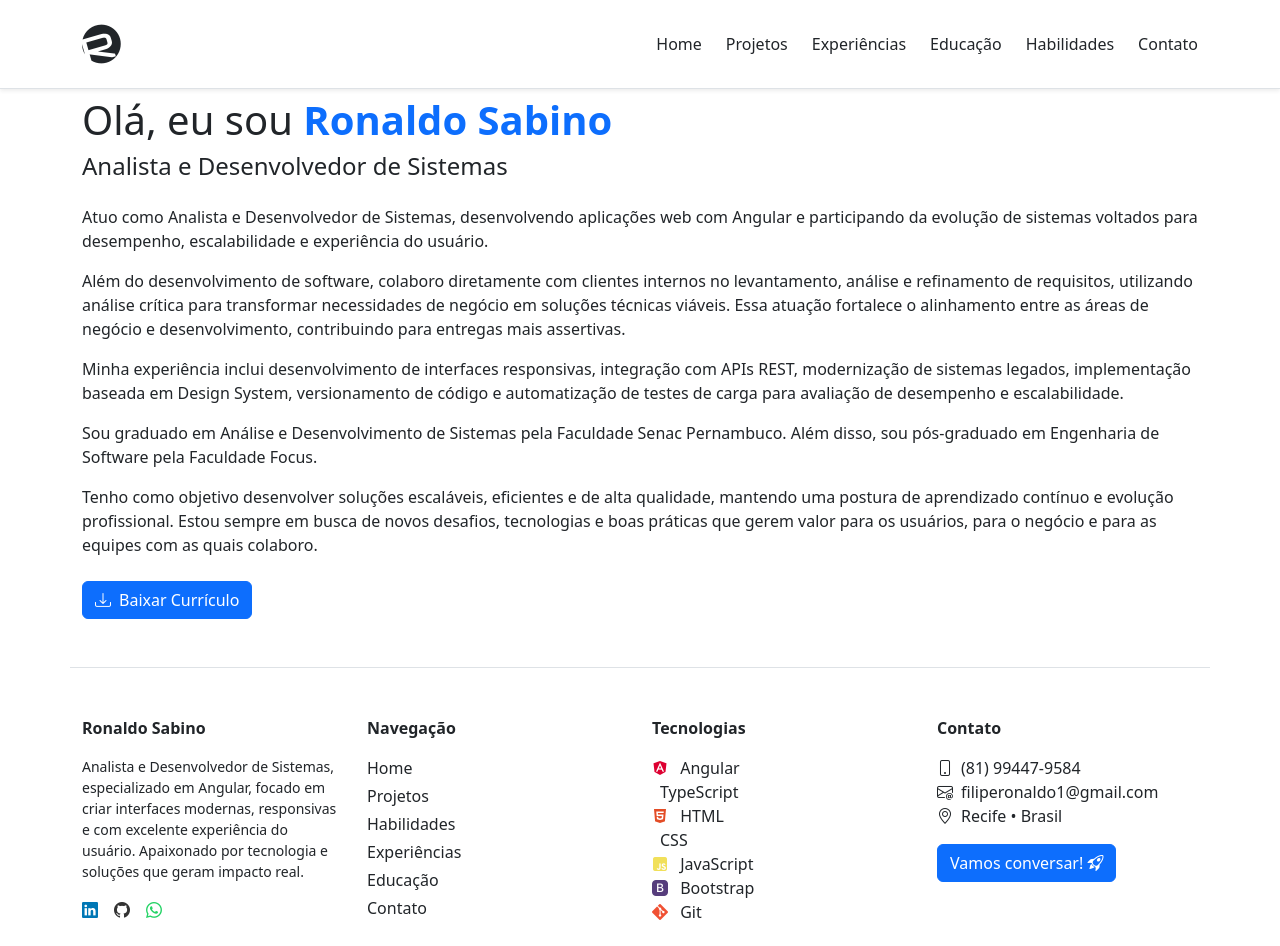
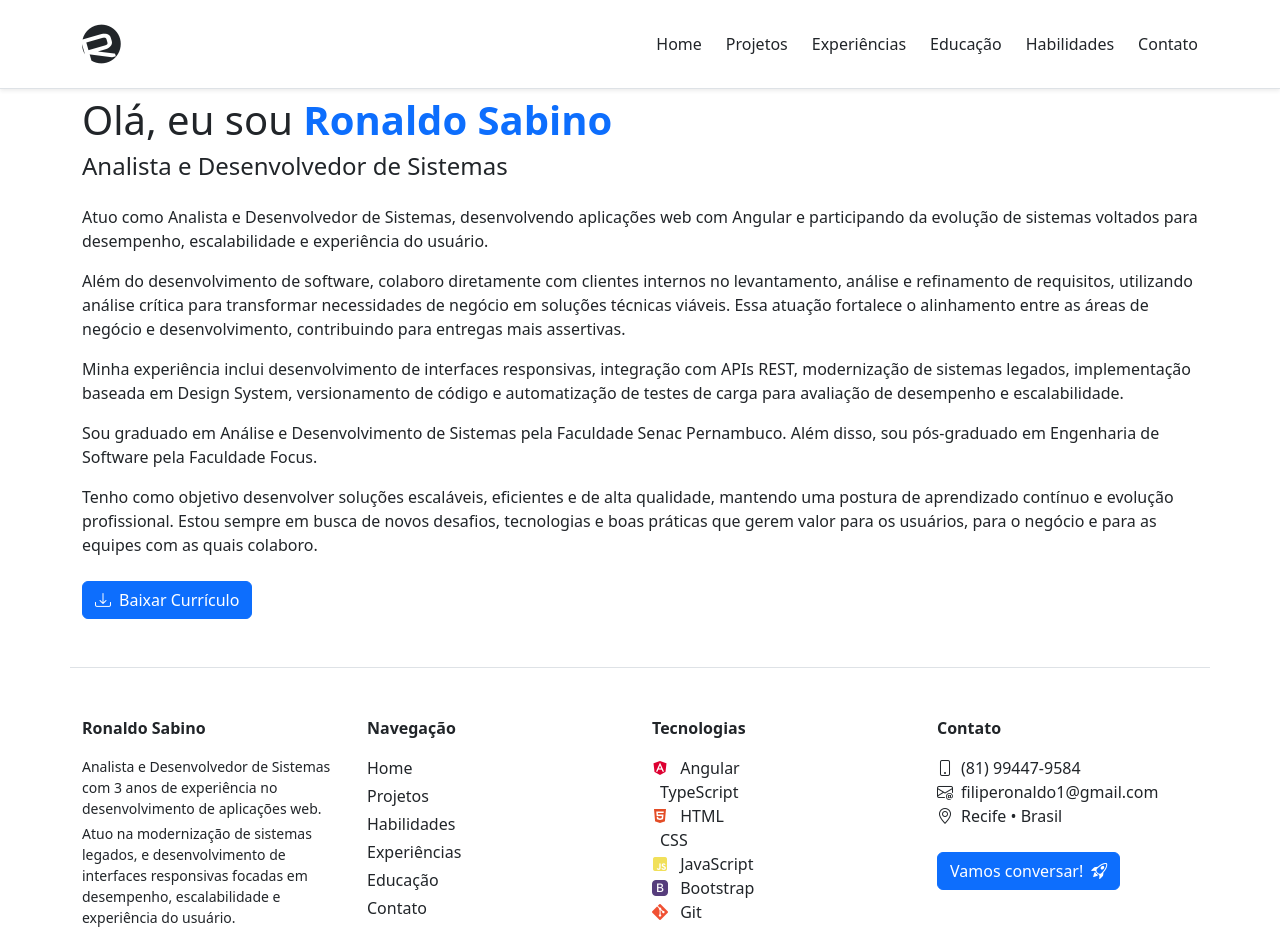
Before and after one commit to ronaldosabino/professional-portfolio, an Angular app: page / in a window 1280 px wide. Shown: the top 946 px of the page. Built offline with nearby package versions, Linux system fonts and the light colour scheme.

Commit message:
feat: update footer with enhanced professional description and button styling

```diff
--- a/src/app/core/components/footer/footer.html
+++ b/src/app/core/components/footer/footer.html
@@ -4,7 +4,10 @@
         <div class="col-12 col-lg-3  mb-5 mb-lg-0">
             <strong class="d-block mb-3">Ronaldo Sabino</strong>
 
-            <small class="d-block mb-3">Analista e Desenvolvedor de Sistemas, especializado em Angular, focado em criar interfaces modernas, responsivas e com excelente experiência do usuário. Apaixonado por tecnologia e soluções que geram impacto real.</small>
+            <div class="d-flex flex-column gap-1 mb-3">
+                <small class="d-block">Analista e Desenvolvedor de Sistemas com 3 anos de experiência no desenvolvimento de aplicações web.</small>
+                <small class="d-block">Atuo na modernização de sistemas legados, e desenvolvimento de interfaces responsivas focadas em desempenho, escalabilidade e experiência do usuário.</small>
+            </div>
 
             <div class="d-flex flex-row gap-3">
                 <a href="https://www.linkedin.com/in/ronaldo-sabino/" target="_blank">
@@ -59,8 +62,8 @@
             </ul>
 
             <a href="https://wa.me/5581994479584?text=Olá%20Ronaldo!%20Vi%20seu%20portfólio%20e%20gostaria%20de%20conversar%20sobre%20uma%20oportunidade." target="_blank">
-                <button class="btn btn-primary">
-                    Vamos conversar! <i class="bi bi-rocket-takeoff"></i>
+                <button class="btn btn-primary mt-4 d-flex align-items-center">
+                    Vamos conversar! <i class="bi bi-rocket-takeoff ms-2"></i>
                 </button>
             </a>
         </div>
```
